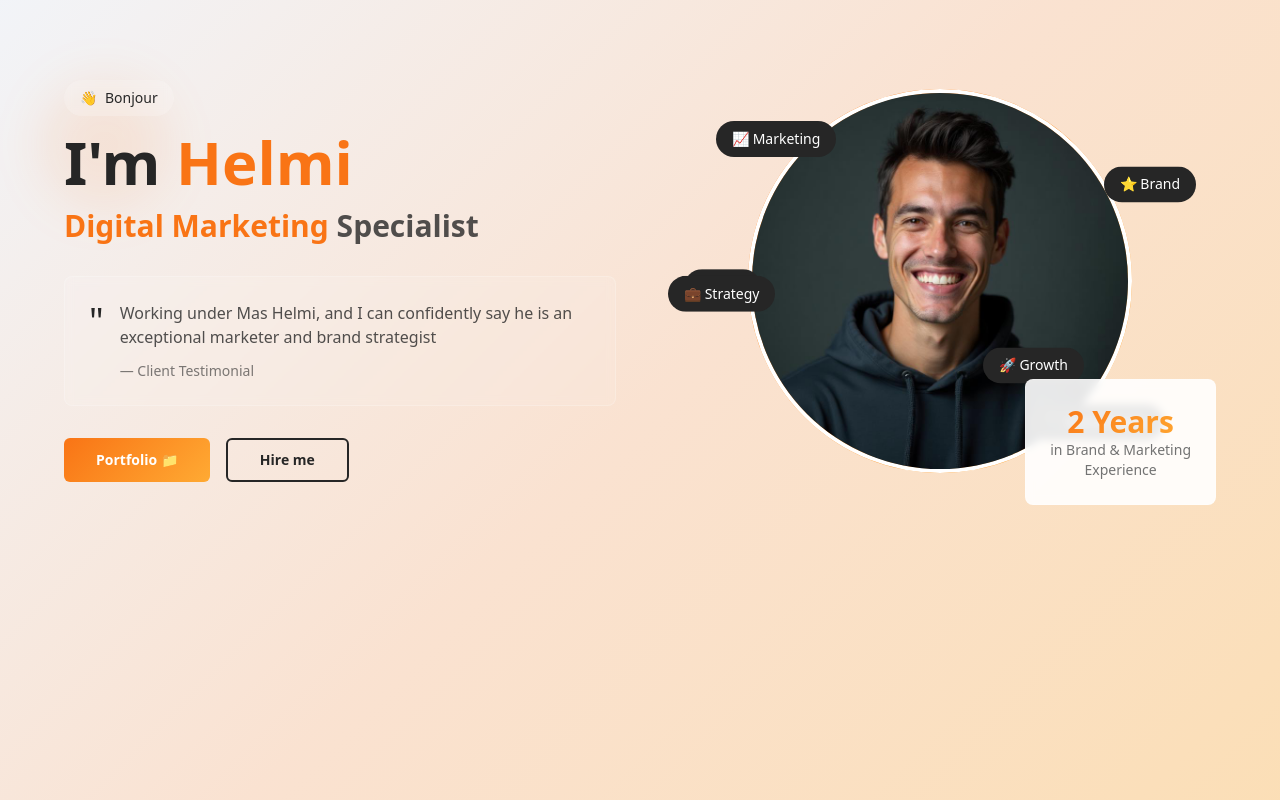
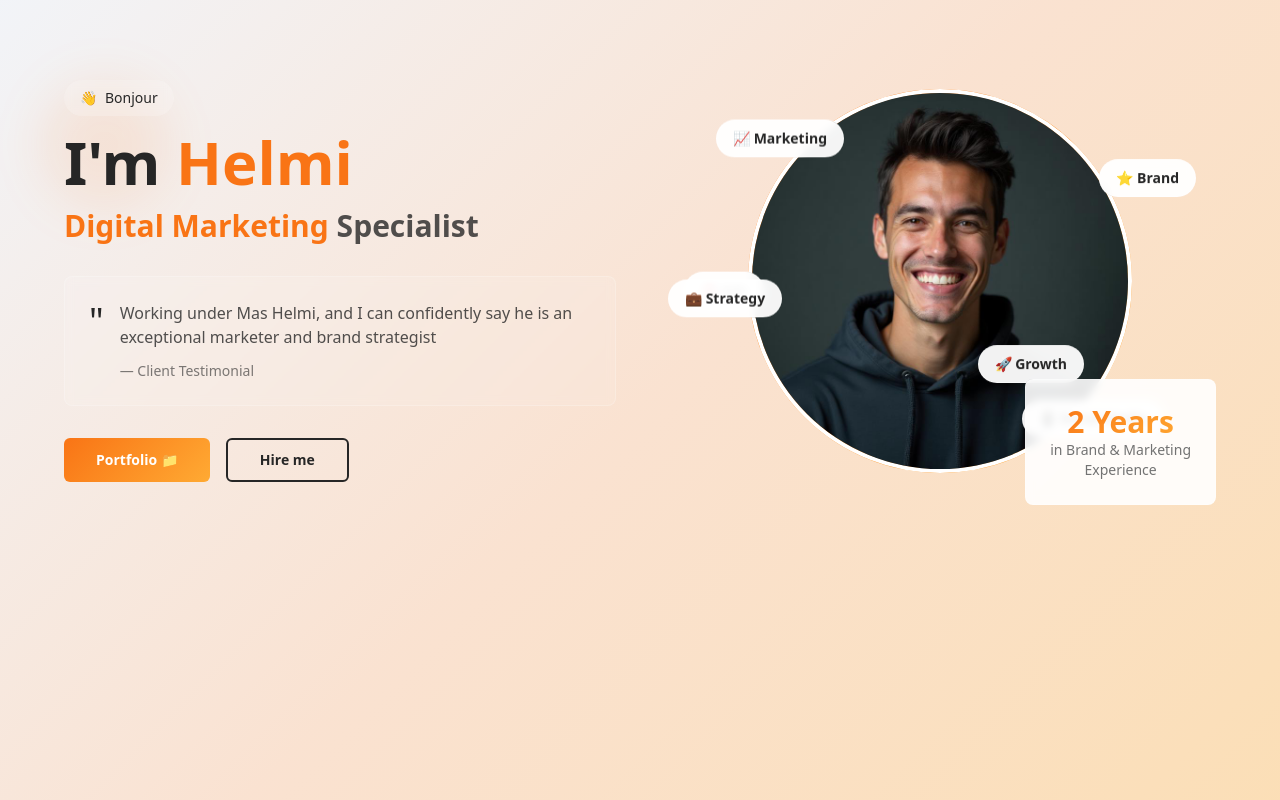
Before and after one commit to parth8347384798-svg/lead-shine-portfolio, a React (Vite) app: page / in a window 1280 px wide. Shown: the top 800 px of the page. Built offline with nearby package versions, Linux system fonts and the light colour scheme.

Commit message:
Update button styling
Change button to a black box to improve visibility.

```diff
--- a/src/components/FloatingBadge.tsx
+++ b/src/components/FloatingBadge.tsx
@@ -10,7 +10,7 @@ export const FloatingBadge = ({ children, className, animationDelay = "0s" }: Fl
   return (
     <div
       className={cn(
-        "absolute px-4 py-2 bg-[var(--badge-bg)] text-[var(--badge-text)] rounded-full text-sm font-medium shadow-float animate-float",
+        "absolute px-4 py-2 bg-white/95 backdrop-blur-sm text-foreground rounded-full text-sm font-semibold shadow-float border border-white/50 animate-float hover:scale-105 transition-all duration-300",
         className
       )}
       style={{ animationDelay }}
```
